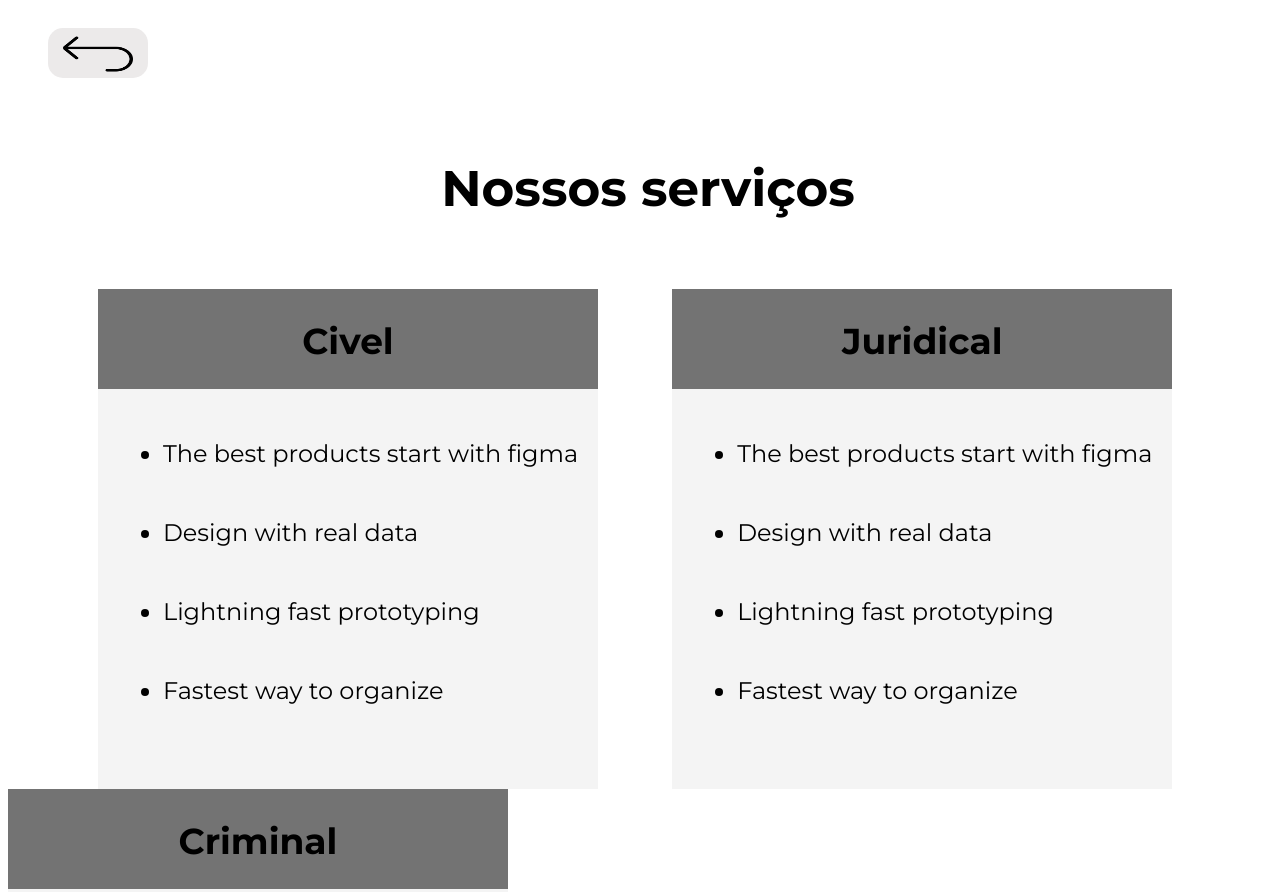
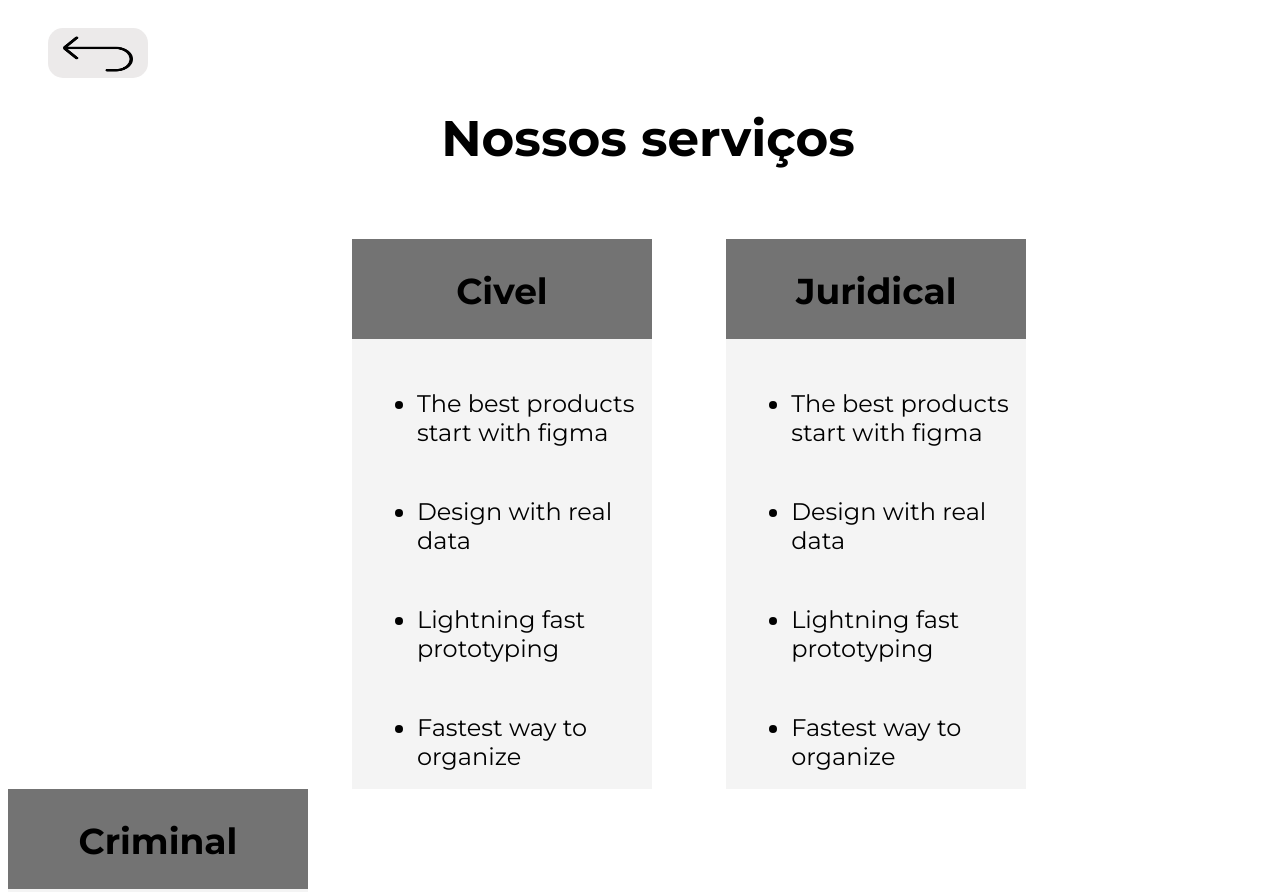
Before and after one commit to AntonioAlvesFilho/TrainiingWebSite-, a plain HTML site: page Services/index.html in a window 1280 px wide. Shown: the top 892 px of the page. Drawn offline with Linux system fonts and the light colour scheme.

Commit message:
finalToday-commit

```diff
--- a/Services/styles.css
+++ b/Services/styles.css
@@ -3,7 +3,7 @@
     font-family: 'Montserrat', sans-serif;
 }
 
-#screen{
+#screen {
     position: absolute;
     width: 100%;
     height: 100%;
@@ -11,7 +11,7 @@
 
 h1 {
     text-align: center;
-    margin-top: 150px;
+    margin-top: 100px;
     margin-bottom: 70px;
     font-size: 50px;
 }
@@ -31,7 +31,7 @@ div {
 
 #div1big {
 
-    margin-left: 90px;
+    margin-left: 43vh;
 }
 
 
@@ -41,16 +41,16 @@ div {
 
 
 .divbig {
-    position:initial;
-    width: 500px;
-    height: 500px;
+    position: initial;
+    width: 300px;
+    height: 550px;
     background-color: #F4F4F4;
     font-size: 24px;
 }
 
 
 .divlil {
-    width: 500px;
+    width: 300px;
     height: 100px;
     background-color: #737373;
 }
@@ -67,6 +67,7 @@ button {
     border-radius: 15px;
     background-color: #eceaea;
 }
+
 img {
     width: 70px;
     height: 50px;
```
